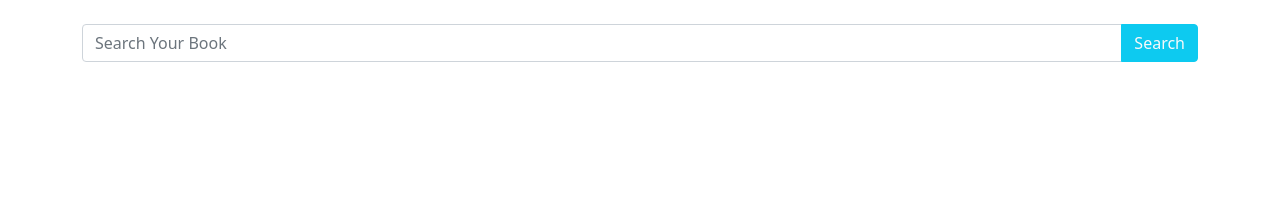
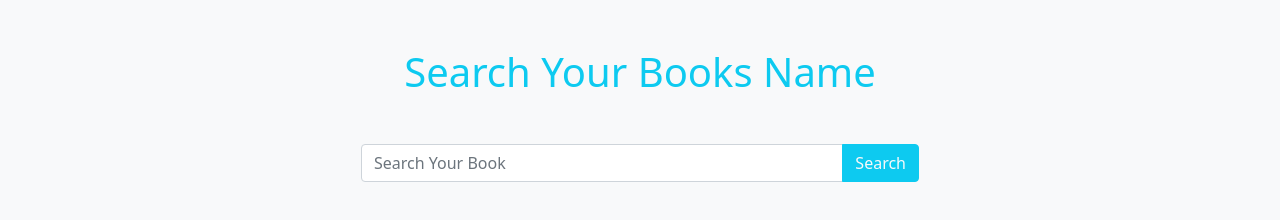
Before and after one commit to wdkabir/book-archive-website, a plain HTML site: page index.html in a window 1280 px wide. Drawn offline with nearby package versions, Linux system fonts and the light colour scheme.

Commit message:
final commit

```diff
--- a/index.html
+++ b/index.html
@@ -16,10 +16,11 @@
     </style>
 </head>
 
-<body>
+<body class="bg-light">
     <!-- search field start-->
-    <div class="container mt-4">
-        <div class="w-100 mx-auto">
+    <div class="container mt-5">
+        <div class="w-50 mx-auto">
+            <h1 class="mt-5 text-center mb-5 text-info">Search Your Books Name</h1>
             <div class="input-group mb-3">
                 <input id="search-input-field" type="text" class="form-control" placeholder="Search Your Book"
                     aria-label="Search your book" aria-describedby="search-btn" />
```
